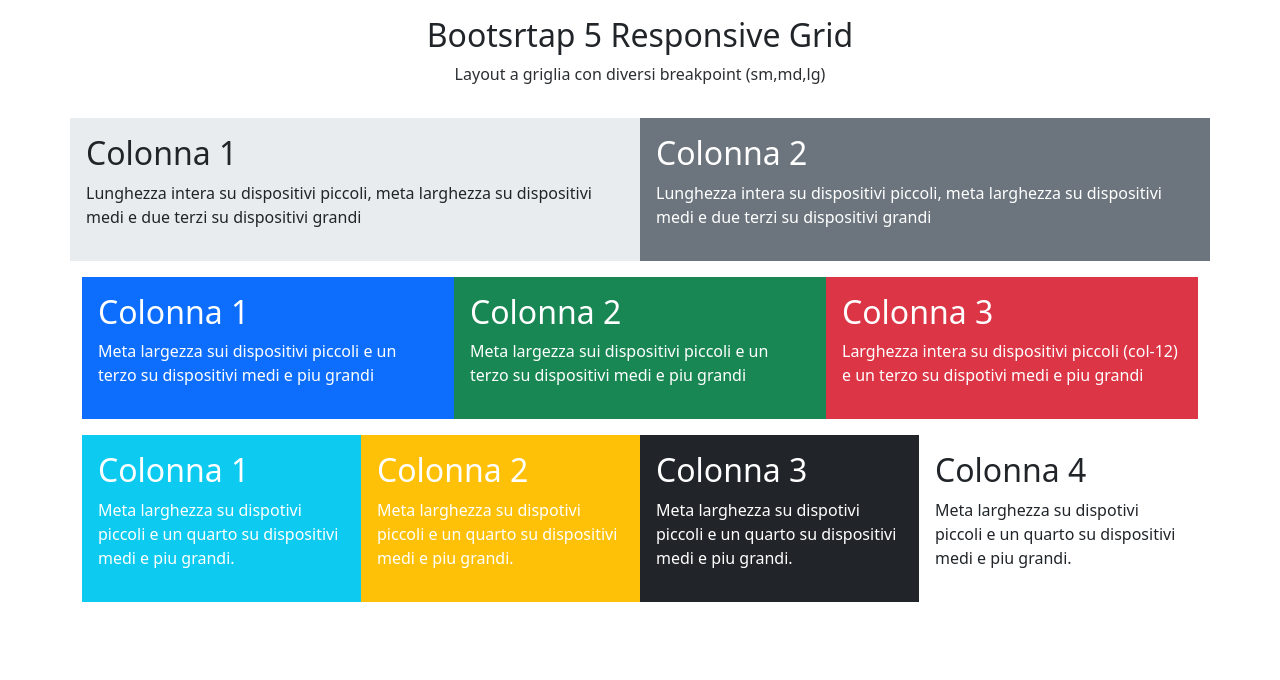
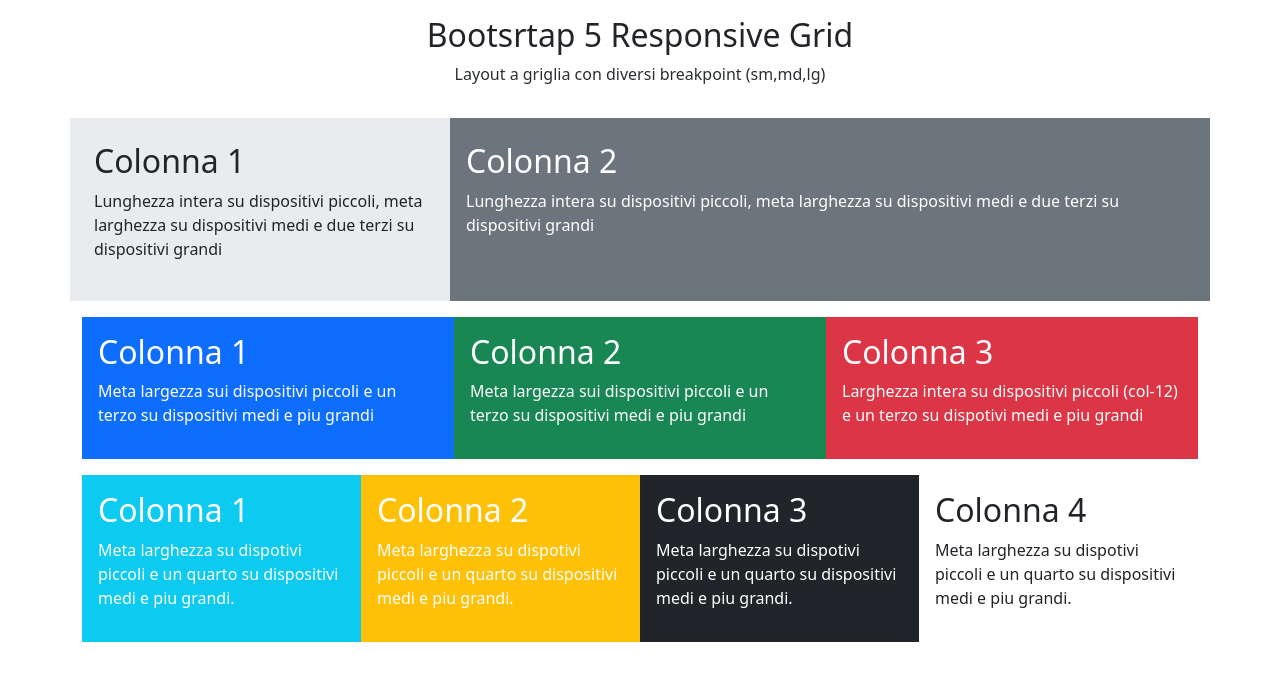
Before and after one commit to LorenzoVivenzio/htmlcss-bootstrap-layout, a plain HTML site: page index.html in a window 1280 px wide. Drawn offline with nearby package versions, Linux system fonts and the light colour scheme.

Commit message:
add responsive desktop

```diff
--- a/index.html
+++ b/index.html
@@ -16,21 +16,22 @@
             <p class="text-secondary-emphasis">Layout a griglia con diversi breakpoint (sm,md,lg)</p>
         </div>
     </div>
-
+    <!-- prima sezione -->
 
     <div class="container ">
         <div class="row">
-            <div class="col-12 col-md-6 bg-body-secondary p-3">
+            <div class="col-12 col-md-6 col-lg-4 bg-body-secondary p-3 p-lg-4">
                 <h2>Colonna 1</h2>
                 <p>Lunghezza intera su dispositivi piccoli, meta larghezza su dispositivi medi e due terzi su
                     dispositivi grandi</p>
             </div>
-            <div class="col-12 col-md-6 bg-secondary text-white p-3">
+            <div class="col-12 col-md-6 col-lg-8 bg-secondary text-white p-3 py-4">
                 <h2>Colonna 2</h2>
                 <p>Lunghezza intera su dispositivi piccoli, meta larghezza su dispositivi medi e due terzi su dispositivi grandi</p>
             </div>
         </div>
 
+        <!-- seconda sezione -->
 
         <div class="container py-3">
             <div class="row">
@@ -48,6 +49,8 @@
                 </div>
             </div>
         </div>
+
+        <!-- terza sezione -->
 
 
         <div class="container">
```
